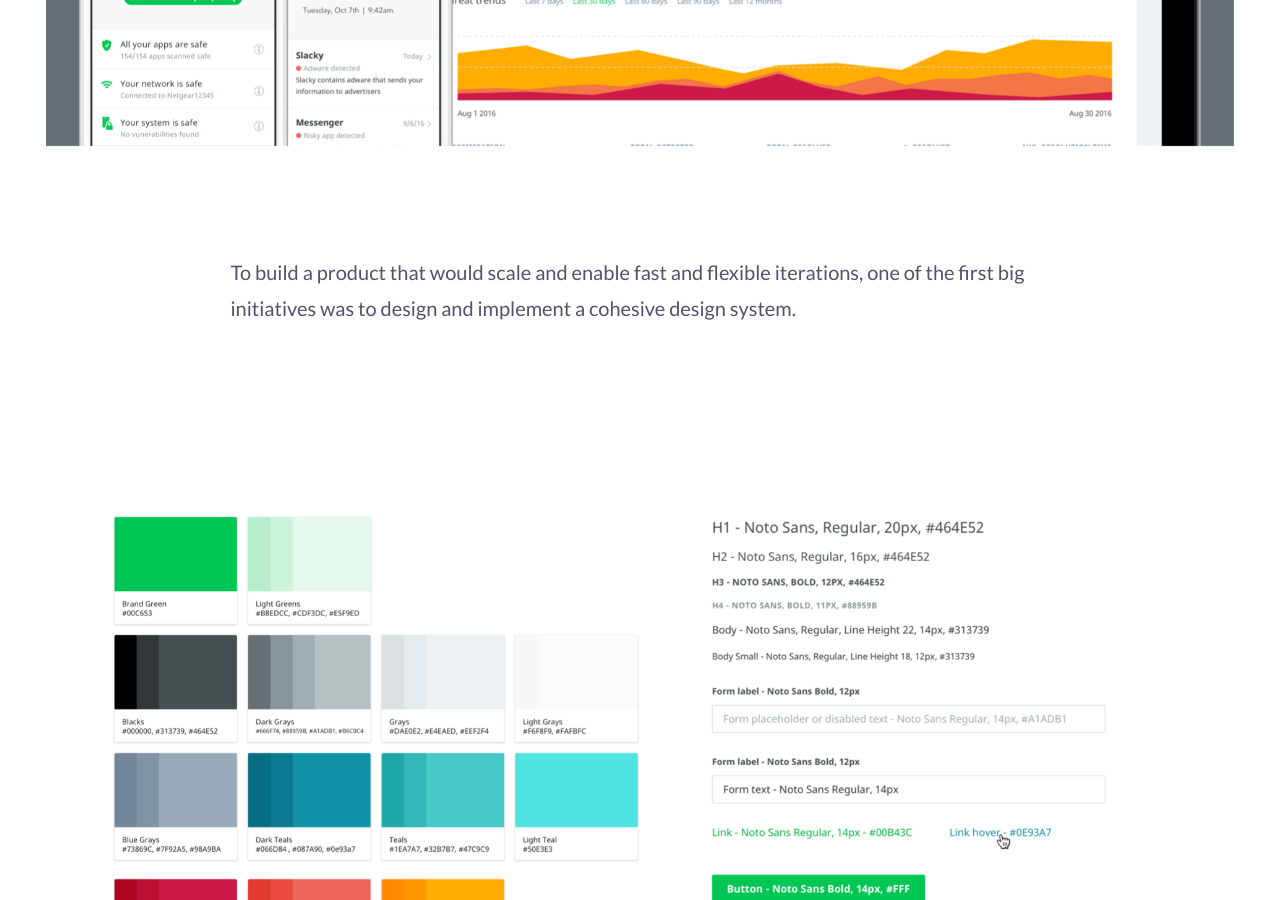
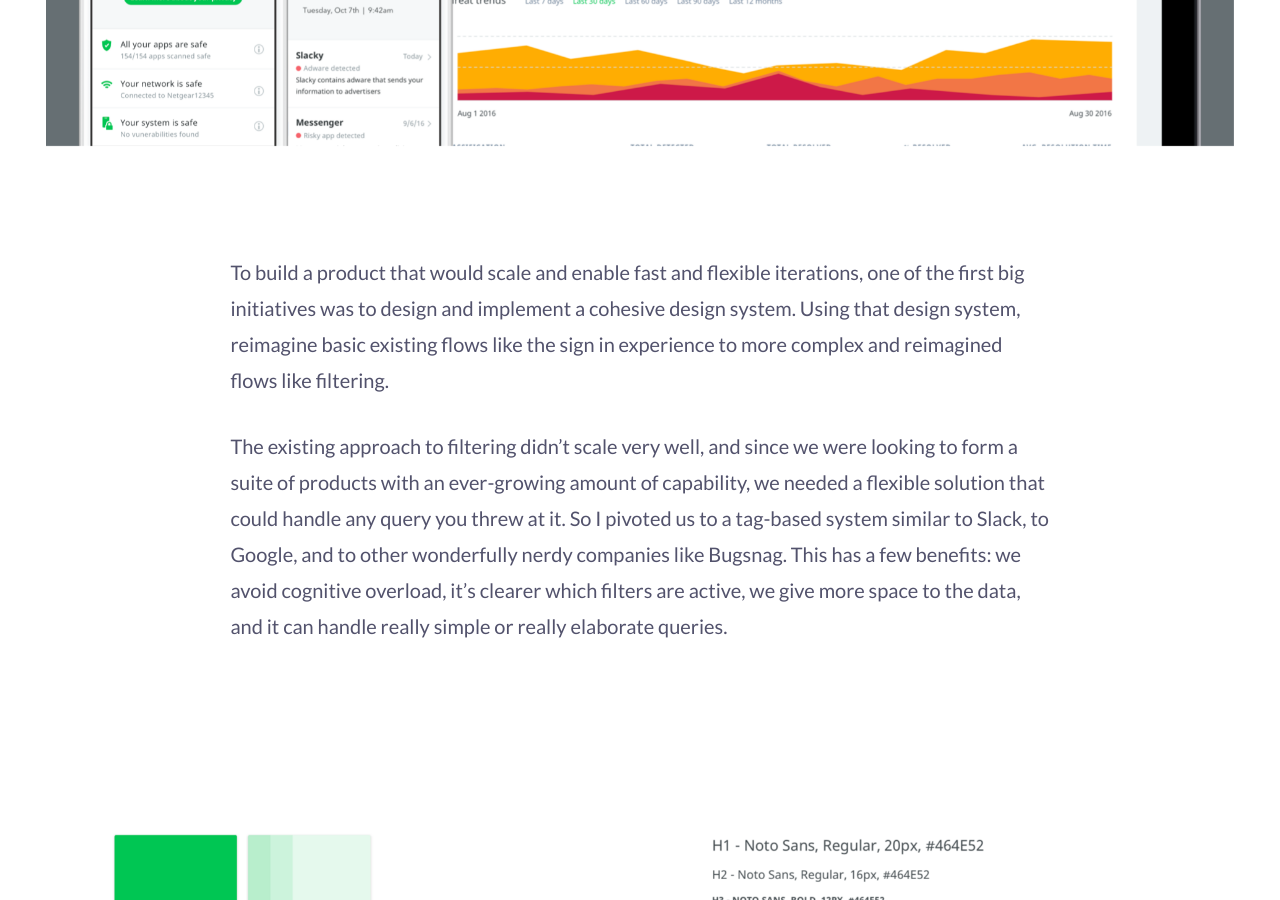
Before and after one commit to ericakatrak/ericakatrak.github.io, a Jekyll site: the page built from _posts/2016-09-07-lookout.md, in a window 1280 px wide and 900 px high, scrolled down 1369 px. Built offline with Jekyll 4.4.1, drawn with Linux system fonts in a browser that asks for light colours; some of the changed text lies outside the part shown.

Commit message:
Add Lookout work

```diff
--- a/_posts/2016-09-07-lookout.md
+++ b/_posts/2016-09-07-lookout.md
@@ -17,7 +17,8 @@ alt: Lookout
 </ul>
 
 <section>
-  <p>To build a product that would scale and enable fast and flexible iterations, one of the first big initiatives was to design and implement a cohesive design system.</p>
+  <p>To build a product that would scale and enable fast and flexible iterations, one of the first big initiatives was to design and implement a cohesive design system. Using that design system, reimagine basic existing flows like the sign in experience to more complex and reimagined flows like filtering.</p>
+  <p>The existing approach to filtering didn’t scale very well, and since we were looking to form a suite of products with an ever-growing amount of capability, we needed a flexible solution that could handle any query you threw at it. So I pivoted us to a tag-based system similar to Slack, to Google, and to other wonderfully nerdy companies like Bugsnag. This has a few benefits: we avoid cognitive overload, it’s clearer which filters are active, we give more space to the data, and it can handle really simple or really elaborate queries.</p>
 </section>
 
 <ul class="grid fade grid-full" id="grid-full">
@@ -26,22 +27,8 @@ alt: Lookout
   <li><img src="{{ site.url }}/img/work/lookout11.png" alt="{{ page.alt }}" /></li>
   <li><img src="{{ site.url }}/img/work/lookout12.png" alt="{{ page.alt }}" /></li>
   <li><img src="{{ site.url }}/img/work/lookout13.png" alt="{{ page.alt }}" /></li>
-</ul>
-
-<section>
-<p>And using that design system, reimagine basic existing flows like the sign in experience...</p>
-</section>
-
-<ul class="grid fade grid-full" id="grid-full">
   <li><img src="{{ site.url }}/img/work/lookout14.png" alt="{{ page.alt }}" /></li>
   <li><img src="{{ site.url }}/img/work/lookout15.png" alt="{{ page.alt }}" /></li>
-</ul>
-
-<section>
-<p>...to more complex and reimagined flows like filtering. The existing approach to filtering didn’t scale very well, and since we were looking to form a suite of products with an ever-growing amount of capability, we needed a flexible solution that could handle any query you threw at it. So I pivoted us to a tag-based system similar to Slack, to Google, and to other wonderfully nerdy companies like Bugsnag. This has a few benefits: we avoid cognitive overload, it’s clearer which filters are active, we give more space to the data, and it can handle really simple or really elaborate queries.</p>
-</section>
-
-<ul class="grid fade grid-full" id="grid-full">
   <li><img src="{{ site.url }}/img/work/lookout16.png" alt="{{ page.alt }}" /></li>
   <li><img src="{{ site.url }}/img/work/lookout17.png" alt="{{ page.alt }}" /></li>
 </ul>
@@ -63,7 +50,7 @@ alt: Lookout
 </ul>
 
 <section>
-<p></p>
+<p>&nbsp;</p>
 </section>
 
 <ul class="grid fade" id="grid">
```
Also changed, not shown: _posts/2016-09-05-launchpad.md (+1 -2 lines).
